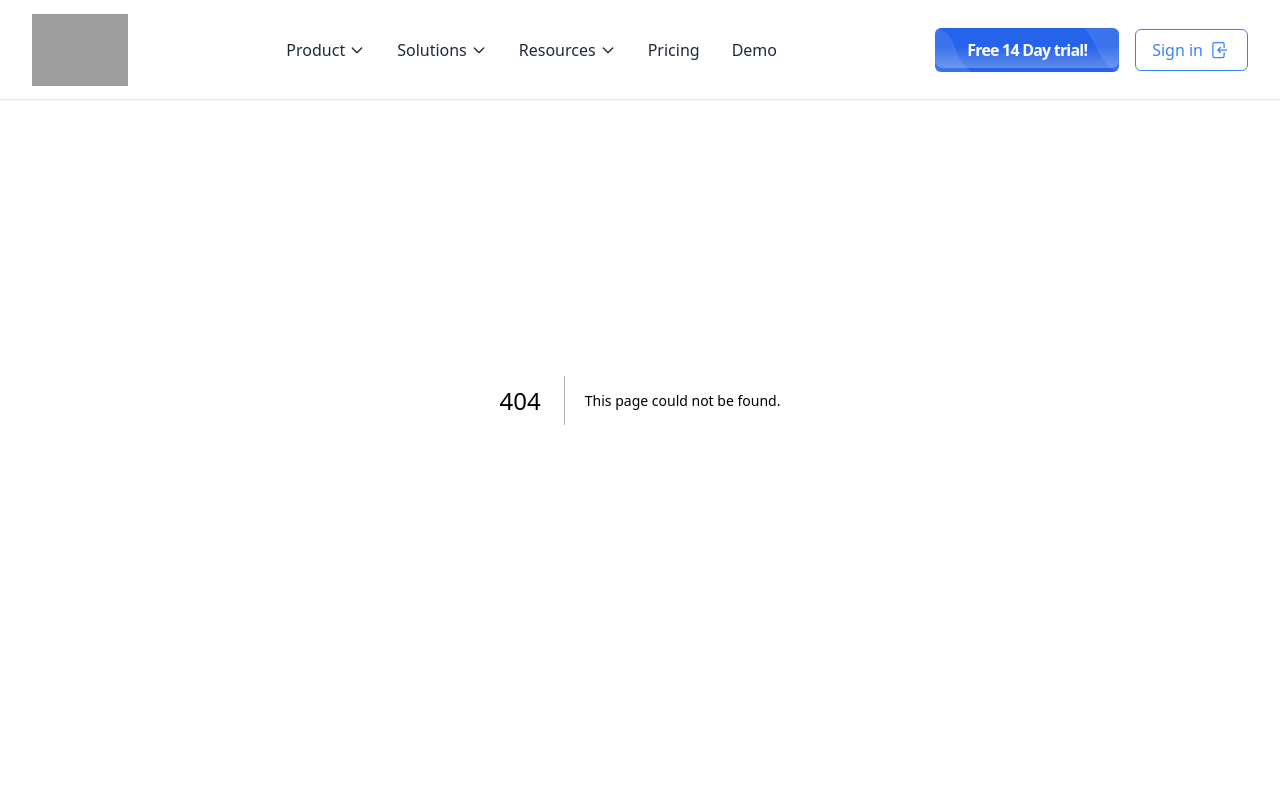
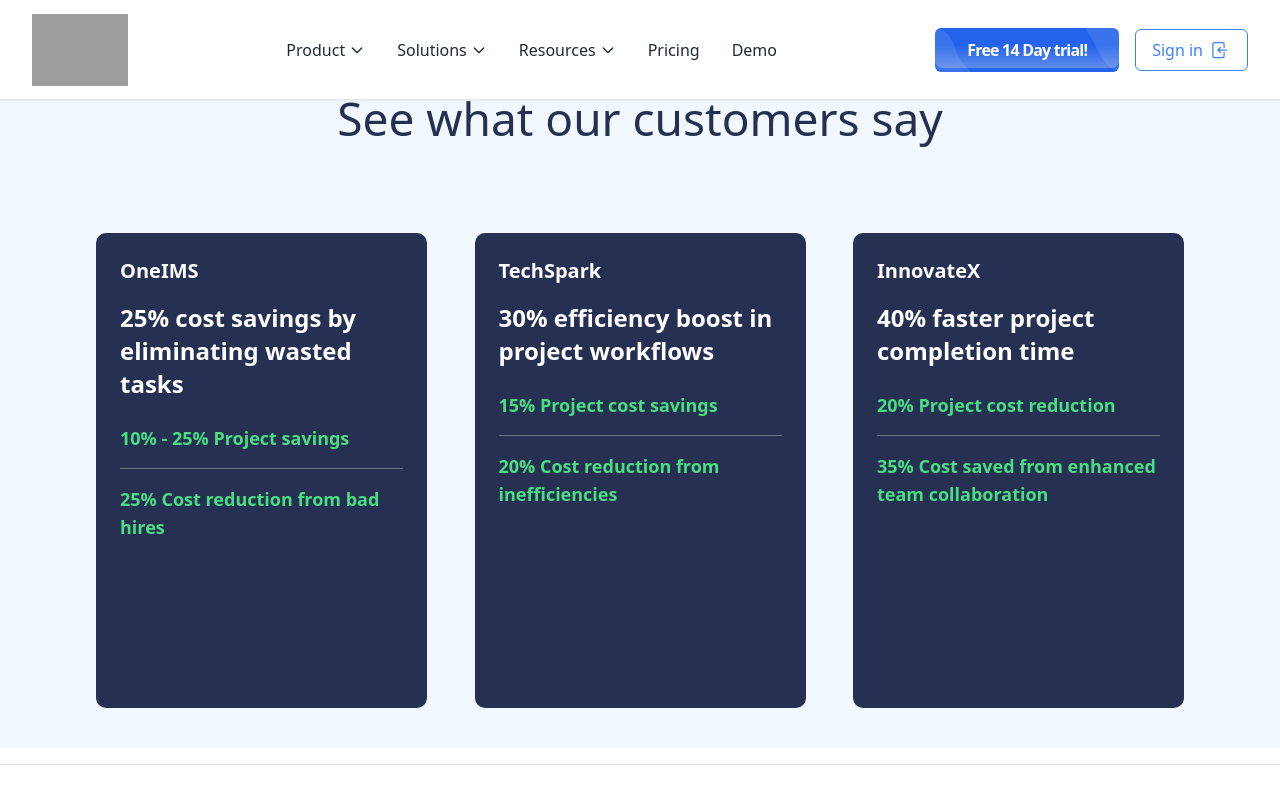
Before and after one commit to Faizanshaikh26/company, a Next.js app in the folder company/: page /testonomial in a window 1280 px wide. Before the commit this address had no page. Shown: the top 800 px of the page. Built offline with nearby package versions, Linux system fonts and the light colour scheme; grey boxes are pictures that could not be loaded.

Commit message:
testonomial UI

```diff
--- /dev/null
+++ b/company/src/app/About/page.tsx
@@ -0,0 +1,7 @@
+import React from 'react'
+
+export default function AboutUs() {
+  return (
+    <div>page</div>
+  )
+}
--- a/company/src/app/globals.css
+++ b/company/src/app/globals.css
@@ -87,8 +87,6 @@ body {
 }
 
 
-
-
 .marquee {
   overflow: hidden;
   display: flex;
@@ -102,9 +100,60 @@ body {
   animation: scrolling 15s linear infinite;
 }
 
-
-
 @keyframes scrolling {
   0% { transform: translateX(0); }
   100% { transform: translatex(-144vw); }
 }
+
+
+
+.card {
+  width: 331px ;
+  height: 475px;
+ background-color: #253053;
+  transition: all 0.4s;
+  border-radius: 10px;
+color: white;
+  font-size: 30px;
+  font-weight: 900;
+}
+
+.card:hover {
+  border-radius: 15px;
+  cursor: pointer;
+  transform: scale(1.1);
+  background:#3a4878
+}
+
+.first-content {
+  height: 100%;
+  width: 100%;
+  transition: all 0.4s;
+
+  opacity: 1;
+  border-radius: 15px;
+}
+
+.card:hover .first-content {
+  height: 0px;
+  opacity: 0;
+}
+
+.second-content {
+  height: 0%;
+  width: 100%;
+  opacity: 0;
+ background-color: #ffff;
+ color: black;
+  border-radius: 15px;
+  transition: all 0.4s;
+  font-size: 0px;
+  transform: rotate(90deg) scale(-1);
+}
+
+.card:hover .second-content {
+  opacity: 1;
+  height: 100%;
+  font-size: 12px;
+  transform: rotate(0deg);
+}
--- a/company/src/app/page.tsx
+++ b/company/src/app/page.tsx
@@ -1,6 +1,7 @@
 
 import Hero from "./Hero/page";
 import StatsSection from "./State/page";
+import Testonomial from "./testonomial/page";
 
 export default function Home() {
   return (
@@ -13,6 +14,7 @@ export default function Home() {
 
 <StatsSection/>
 
+<Testonomial/>
 
 
     </div>
--- /dev/null
+++ b/company/src/app/testonomial/page.tsx
@@ -0,0 +1,80 @@
+import React from 'react';
+
+export default function Testimonial() {
+
+  const testimonials = [
+    {
+      id: 1,
+      companyName: 'OneIMS',
+      mainHeading: '25% cost savings by eliminating wasted tasks',
+      projectSavings: '10% - 25% Project savings',
+      costReduction: '25% Cost reduction from bad hires',
+      feedback: 'Lorem ipsum dolor sit, amet consectetur adipisicing elit. Esse adipisci, excepturi laborum porro delectus officiis illo nesciunt natus sequi quaerat?',
+    },
+    {
+      id: 2,
+      companyName: 'TechSpark',
+      mainHeading: '30% efficiency boost in project workflows',
+      projectSavings: '15% Project cost savings',
+      costReduction: '20% Cost reduction from inefficiencies',
+      feedback: 'Amazing tool that transformed our project management workflow! Highly recommended.',
+    },
+    {
+      id: 3,
+      companyName: 'InnovateX',
+      mainHeading: '40% faster project completion time',
+      projectSavings: '20% Project cost reduction',
+      costReduction: '35% Cost saved from enhanced team collaboration',
+      feedback: 'This tool helped us achieve milestones we thought were impossible. Excellent support team too!',
+    },
+  ];
+
+  return (
+    <div className='bg-[#f2f8ff] my-4 '>
+      <div className='text-center py-10'>
+        <p className='font-medium text-lg text-[#294dff]'>
+          Time tracking tools to maximize your team’s productivity
+        </p>
+        <h3 className='text-[46px] font-medium text-[#253053]'>
+          See what our customers say
+        </h3>
+      </div>
+
+      <div className='px-24 py-10 flex justify-between'>
+        {testimonials.map((testimonial) => (
+          <div key={testimonial.id} className='card'>
+            <div className='first-content'>
+              <div className='text-white p-6'>
+                {/* Logo Section */}
+                <div className='mb-4'>
+                  <h1 className='text-xl font-semibold'>{testimonial.companyName}</h1>
+                </div>
+
+                {/* Main Heading */}
+                <div className='mb-6'>
+                  <h2 className='text-2xl font-bold leading-snug'>
+                    {testimonial.mainHeading}
+                  </h2>
+                </div>
+
+                {/* Savings Section */}
+                <div className='space-y-4'>
+                  <p className='text-lg'>
+                    <span className='font-bold text-green-400'>{testimonial.projectSavings}</span>
+                  </p>
+                  <hr className='border-gray-500' />
+                  <p className='text-lg'>
+                    <span className='font-bold text-green-400'>{testimonial.costReduction}</span>
+                  </p>
+                </div>
+              </div>
+            </div>
+            <div className='second-content'>
+              <p>{testimonial.feedback}</p>
+            </div>
+          </div>
+        ))}
+      </div>
+    </div>
+  );
+}
```
